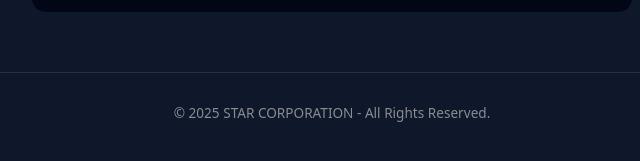
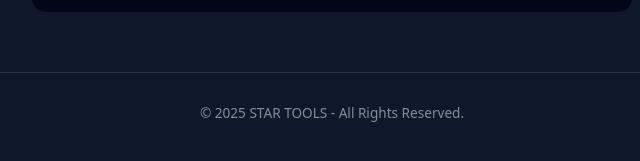
Before and after one commit to novelstar354/search, a plain HTML site: page index.html in a window 1280 px wide. Shown: the part 515-676 px from the top of the page, 308-948 px from the left. Drawn offline with Linux system fonts and the light colour scheme.

Commit message:
Update index.html

```diff
--- a/index.html
+++ b/index.html
@@ -78,7 +78,7 @@ footer {
 </div>
 </div>
 <footer>
-       © 2025 STAR CORPORATION - All Rights Reserved.
+       © 2025 STAR TOOLS - All Rights Reserved.
    </footer>
 <script>
 const HISTORY_KEY="searchHistory";
```
